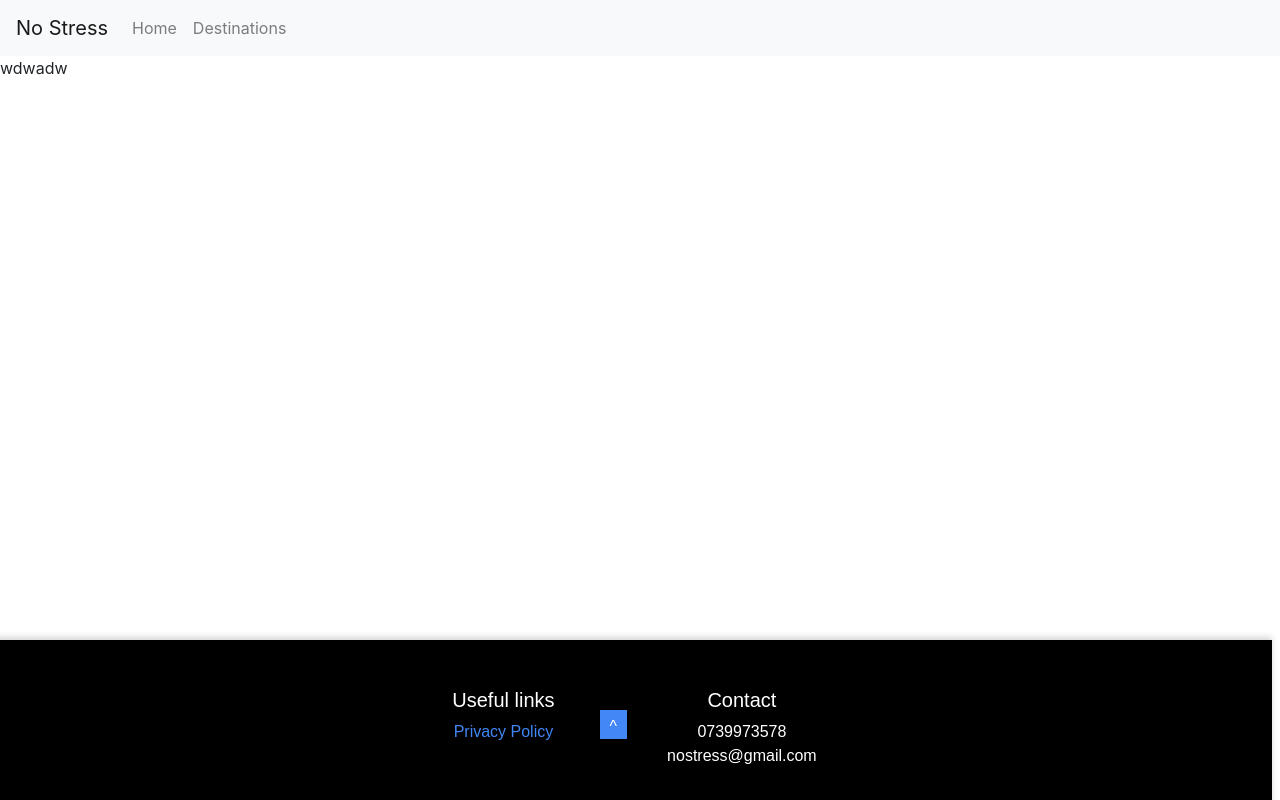
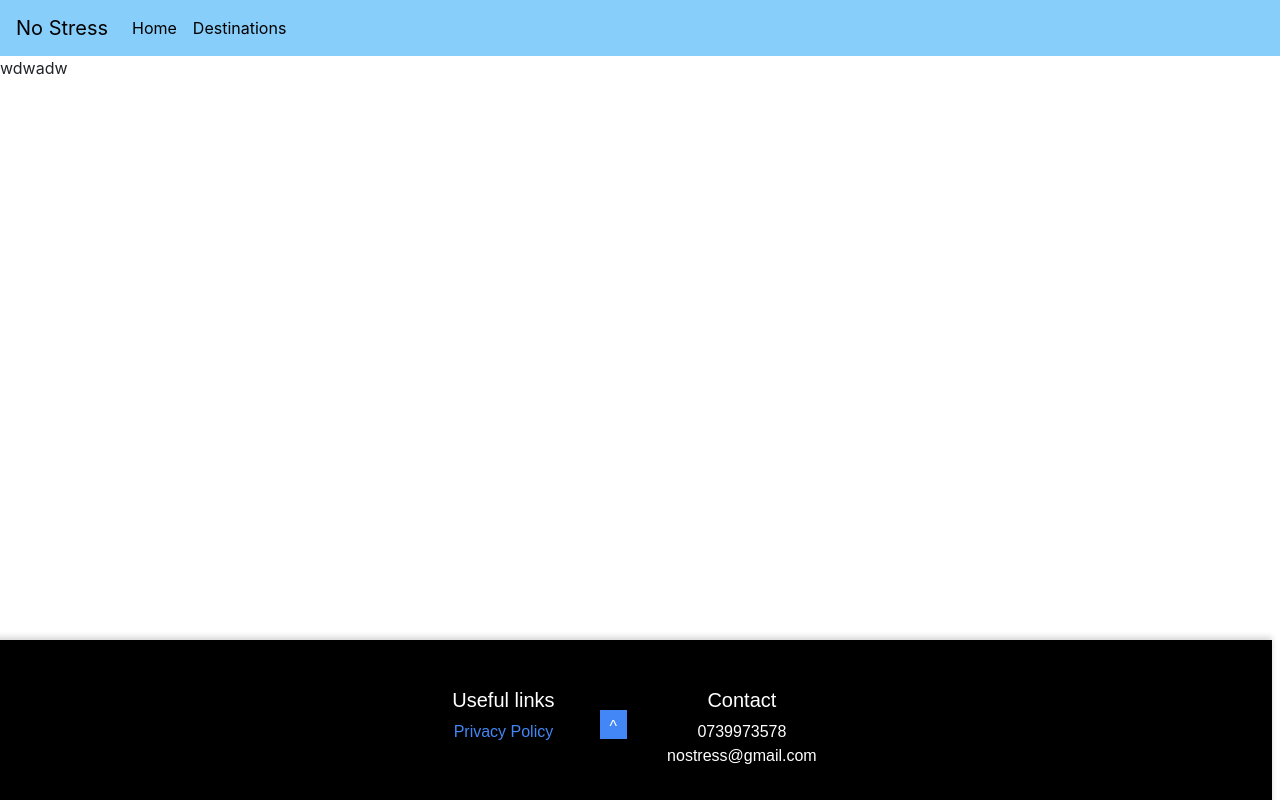
Before and after one commit to itec-ligaac/web-no-stress, an Angular app in the folder nostress-frontend/: page /home in a window 1280 px wide. Built offline with nearby package versions, Linux system fonts and the light colour scheme.

Commit message:
Auto stash before checking out "origin/frontend-dev"

```diff
--- a/nostress-frontend/src/app/components/shared/menu/menu.component.html
+++ b/nostress-frontend/src/app/components/shared/menu/menu.component.html
@@ -1,12 +1,12 @@
-<nav class="navbar navbar-expand-lg navbar-light bg-light">
-  <a class="navbar-brand" href="#">No Stress</a>
+<nav class="navbar navbar-expand-lg">
+  <a class="navbar-brand text" href="#">No Stress</a>
   <button class="navbar-toggler" type="button" data-toggle="collapse" data-target="#navbarNav" aria-controls="navbarNav" aria-expanded="false" aria-label="Toggle navigation">
     <span class="navbar-toggler-icon"></span>
   </button>
   <div class="collapse navbar-collapse" id="navbarNavAltMarkup">
     <div class="navbar-nav">
-        <a class="nav-item nav-link" routerLink="home">Home</a>
-        <a class="nav-item nav-link" routerLink="destinations">Destinations</a>
+        <a class="nav-item nav-link text" routerLink="home">Home</a>
+        <a class="nav-item nav-link text" routerLink="destinations">Destinations</a>
     </div>
   </div>
 </nav>
--- a/nostress-frontend/src/app/components/shared/menu/menu.component.scss
+++ b/nostress-frontend/src/app/components/shared/menu/menu.component.scss
@@ -0,0 +1,7 @@
+.navbar {
+  background-color: lightskyblue;
+}
+
+.text {
+  color: black;
+}
```
